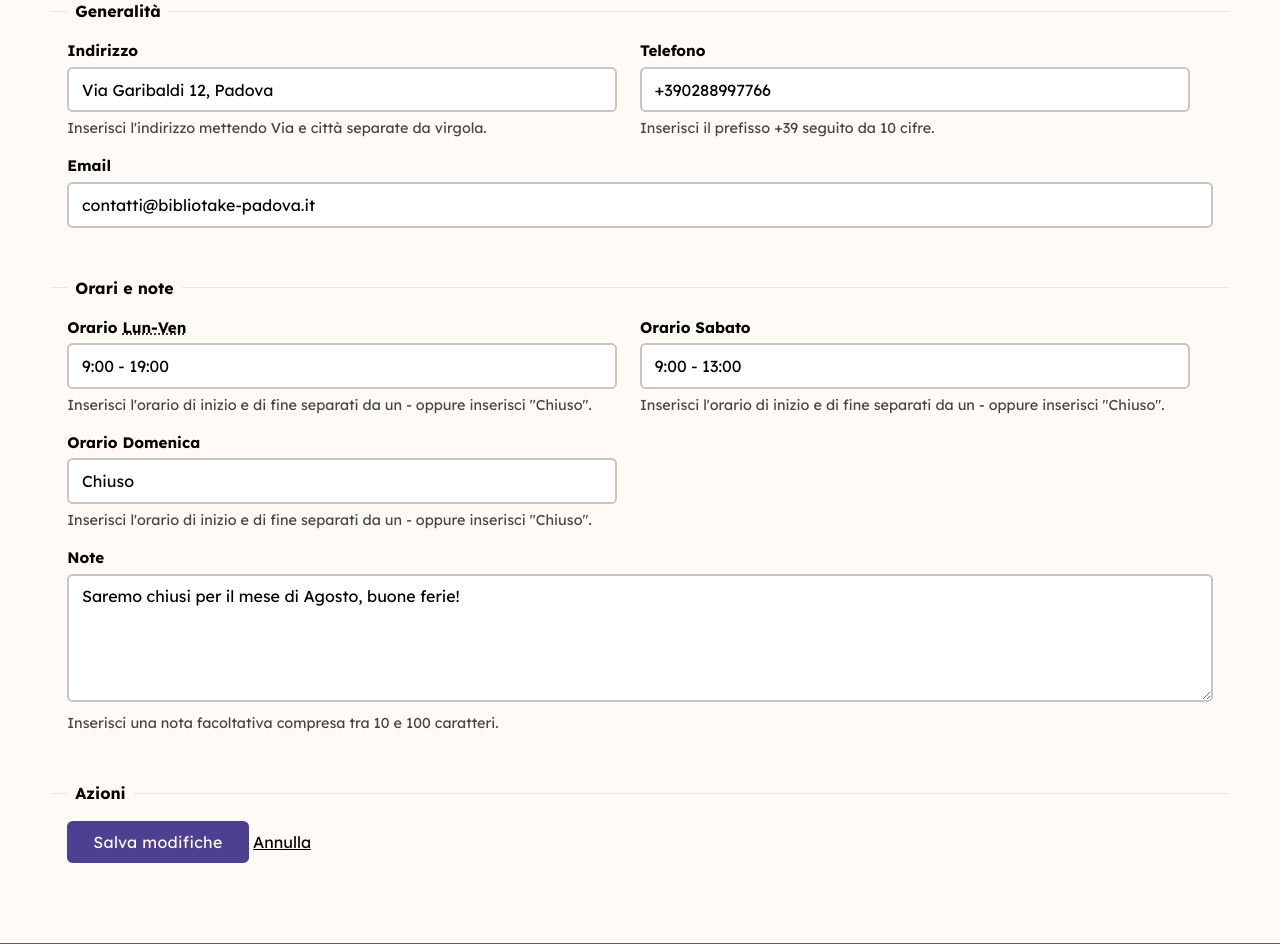
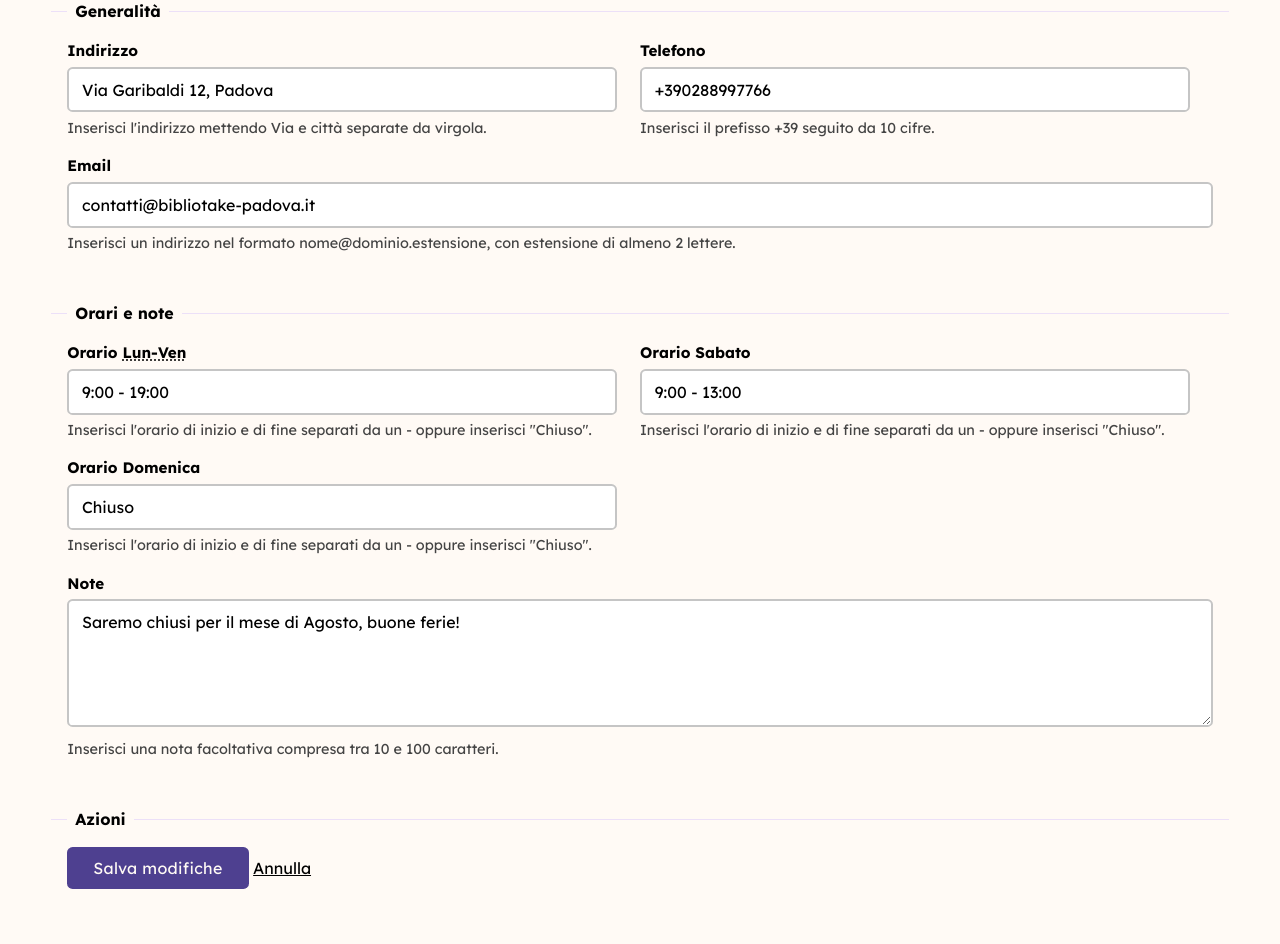
Before and after one commit to NotHoss/BiblioTake, a PHP site: page /admin/modifica-biblio-admin.php in a window 1280 px wide. Shown: the part 265-1209 px from the top of the page. Run offline with PHP 8.4, Linux system fonts and the light colour scheme; a user stored in the database is signed in; data comes from the database, SQL or seed files in the repository.

Commit message:
feat(validation-admin): aggiornato i file admin per ospitare la validation.js, anche il db per allineare la descrizione dei libri compresa tra 1000 e 5000 caratteri. aggiunto data-validate=data-validate ai form admin di modifica/creazione prestiti, libri e generalità biblioteca; esteso renderSearchForm() con un’opzione validate, usata solo nei filtri admin; aggiunti vincoli HTML5 mancanti dove servivano davvero: pattern per ISBN, lingua, telefono, indirizzo/orari biblioteca, e data-max-mb=5 per le copertine JPEG;

```diff
--- a/html/admin/showModificaBiblioAdmin.html
+++ b/html/admin/showModificaBiblioAdmin.html
@@ -10,22 +10,22 @@
     </p>
 </noscript>
 
-<form class="form admin-form" action="modifica-biblio-admin.php" method="post">
+<form class="form admin-form" action="modifica-biblio-admin.php" method="post" data-validate="data-validate">
     <input type="hidden" name="azione" value="aggiorna_generalita" />
     <input type="hidden" name="biblioteca_id" value="[BIBLIOTECA_ID]" />
 
     <fieldset>
         <legend>Generalità</legend>
-        <p><label for="indirizzo">Indirizzo</label><input type="text" id="indirizzo" name="indirizzo" value="[INDIRIZZO]" required aria-required="true" minlength="1" maxlength="100" autocomplete="street-address" placeholder="es. Via Roma 1, Padova" aria-describedby="indirizzo_help" /><span class="field-help" id="indirizzo_help">Inserisci l'indirizzo mettendo Via e citt&agrave; separate da virgola.</span></p>
-        <p><label for="telefono">Telefono</label><input type="text" id="telefono" name="telefono" value="[TELEFONO]" required aria-required="true" minlength="13" maxlength="13" autocomplete="tel" placeholder="es. +391234567890" aria-describedby="telefono_help" /><span class="field-help" id="telefono_help">Inserisci il prefisso +39 seguito da 10 cifre.</span></p>
-        <p><label for="email">Email</label><input type="email" id="email" name="email" value="[EMAIL]" required aria-required="true" maxlength="255" autocomplete="email" /></p>
+        <p><label for="indirizzo">Indirizzo</label><input type="text" id="indirizzo" name="indirizzo" value="[INDIRIZZO]" required aria-required="true" minlength="1" maxlength="100" pattern="Via\s+.+\d+\s*,\s*[A-Za-zÀ-ÿ' .-]{2,}" autocomplete="street-address" placeholder="es. Via Roma 1, Padova" aria-describedby="indirizzo_help" /><span class="field-help" id="indirizzo_help">Inserisci l'indirizzo mettendo Via e citt&agrave; separate da virgola.</span></p>
+        <p><label for="telefono">Telefono</label><input type="text" id="telefono" name="telefono" value="[TELEFONO]" required aria-required="true" minlength="13" maxlength="13" pattern="\+39[0-9]{10}" autocomplete="tel" placeholder="es. +391234567890" aria-describedby="telefono_help" /><span class="field-help" id="telefono_help">Inserisci il prefisso +39 seguito da 10 cifre.</span></p>
+        <p><label for="email">Email</label><input type="email" id="email" name="email" value="[EMAIL]" required aria-required="true" maxlength="255" pattern="[A-Za-z0-9._%+-]+@[A-Za-z0-9](?:[A-Za-z0-9-]*[A-Za-z0-9])?(?:\.[A-Za-z0-9](?:[A-Za-z0-9-]*[A-Za-z0-9])?)*\.[A-Za-z]{2,}" data-email-msg="il formato inserito non &egrave; valido." autocomplete="email" placeholder="es. biblioteca@example.com" aria-describedby="email_help" /><span class="field-help" id="email_help">Inserisci un indirizzo nel formato nome@dominio.estensione, con estensione di almeno 2 lettere.</span></p>
     </fieldset>
 
     <fieldset>
         <legend>Orari e note</legend>
-        <p><label for="orario_lun_ven">Orario <abbr title="da Luned&igrave; a Venerd&igrave;">Lun-Ven</abbr></label><input type="text" id="orario_lun_ven" name="orario_lun_ven" value="[ORARIO_LUN_VEN]" required aria-required="true" minlength="1" maxlength="100" placeholder="es. 9:00 - 19:00" aria-describedby="orario_lun_ven_help" /><span class="field-help" id="orario_lun_ven_help">Inserisci l'orario di inizio e di fine separati da un - oppure inserisci "Chiuso".</span></p>
-        <p><label for="orario_sabato">Orario Sabato</label><input type="text" id="orario_sabato" name="orario_sabato" value="[ORARIO_SABATO]" required aria-required="true" minlength="1" maxlength="100" placeholder="es. 9:00 - 13:00" aria-describedby="orario_sabato_help" /><span class="field-help" id="orario_sabato_help">Inserisci l'orario di inizio e di fine separati da un - oppure inserisci "Chiuso".</span></p>
-        <p><label for="orario_domenica">Orario Domenica</label><input type="text" id="orario_domenica" name="orario_domenica" value="[ORARIO_DOMENICA]" required aria-required="true" minlength="1" maxlength="100" placeholder="es. Chiuso" aria-describedby="orario_domenica_help" /><span class="field-help" id="orario_domenica_help">Inserisci l'orario di inizio e di fine separati da un - oppure inserisci "Chiuso".</span></p>
+        <p><label for="orario_lun_ven">Orario <abbr title="da Luned&igrave; a Venerd&igrave;">Lun-Ven</abbr></label><input type="text" id="orario_lun_ven" name="orario_lun_ven" value="[ORARIO_LUN_VEN]" required aria-required="true" minlength="1" maxlength="100" pattern="Chiuso|([1-9]|1[0-9]|2[0-4]):[0-5][0-9]\s*-\s*([1-9]|1[0-9]|2[0-4]):[0-5][0-9]" placeholder="es. 9:00 - 19:00" aria-describedby="orario_lun_ven_help" /><span class="field-help" id="orario_lun_ven_help">Inserisci l'orario di inizio e di fine separati da un - oppure inserisci "Chiuso".</span></p>
+        <p><label for="orario_sabato">Orario Sabato</label><input type="text" id="orario_sabato" name="orario_sabato" value="[ORARIO_SABATO]" required aria-required="true" minlength="1" maxlength="100" pattern="Chiuso|([1-9]|1[0-9]|2[0-4]):[0-5][0-9]\s*-\s*([1-9]|1[0-9]|2[0-4]):[0-5][0-9]" placeholder="es. 9:00 - 13:00" aria-describedby="orario_sabato_help" /><span class="field-help" id="orario_sabato_help">Inserisci l'orario di inizio e di fine separati da un - oppure inserisci "Chiuso".</span></p>
+        <p><label for="orario_domenica">Orario Domenica</label><input type="text" id="orario_domenica" name="orario_domenica" value="[ORARIO_DOMENICA]" required aria-required="true" minlength="1" maxlength="100" pattern="Chiuso|([1-9]|1[0-9]|2[0-4]):[0-5][0-9]\s*-\s*([1-9]|1[0-9]|2[0-4]):[0-5][0-9]" placeholder="es. Chiuso" aria-describedby="orario_domenica_help" /><span class="field-help" id="orario_domenica_help">Inserisci l'orario di inizio e di fine separati da un - oppure inserisci "Chiuso".</span></p>
         <p><label for="note">Note</label><textarea id="note" name="note" rows="4" minlength="10" maxlength="100" aria-describedby="note_help">[NOTE]</textarea><span class="field-help" id="note_help">Inserisci una nota facoltativa compresa tra 10 e 100 caratteri.</span></p>
     </fieldset>
 
--- a/html/admin/showModificaPrestitoAdmin.html
+++ b/html/admin/showModificaPrestitoAdmin.html
@@ -8,7 +8,7 @@
     </p>
 </noscript>
 
-<form class="form admin-form" action="modifica-prestito.php" method="post">
+<form class="form admin-form" action="modifica-prestito.php" method="post" data-validate="data-validate">
     <input type="hidden" name="prestito_id" value="[PRESTITO_IN_MODIFICA_ID]" />
     <input type="hidden" name="azione" value="salva_modifica" />
     <input type="hidden" name="return" value="[RETURN_URL]" />
--- a/html/admin/showPrestitiAdmin.html
+++ b/html/admin/showPrestitiAdmin.html
@@ -22,7 +22,7 @@
                     JavaScript è disattivato. La validazione dei dati avverrà solo lato server.
                 </p>
             </noscript>
-            <form action="prestiti-utente.php" method="post" class="content-form">
+            <form action="prestiti-utente.php" method="post" class="form content-form" data-validate="data-validate">
                 <input type="hidden" name="azione" value="salva_modifica" />
                 <input type="hidden" name="prestito_id" value="[PRESTITO_IN_MODIFICA_ID]" />
                 <input type="hidden" name="utente_id" value="[UTENTE_ID]" />
--- a/html/template/search-form.html
+++ b/html/template/search-form.html
@@ -1,4 +1,4 @@
-<form action="[FORM_ACTION]" method="[FORM_METHOD]" class="[FORM_CLASS]" id="[FORM_ID]">
+<form action="[FORM_ACTION]" method="[FORM_METHOD]" class="[FORM_CLASS]" id="[FORM_ID]"[FORM_ATTRS]>
     [FORM_FIELDS]
     <div class="search-form-actions">
         <button type="submit">[SUBMIT_LABEL]</button>
--- a/includes/functions/search_functions.php
+++ b/includes/functions/search_functions.php
@@ -67,11 +67,14 @@ function renderSearchForm(array $config) {
         $resetLink = '<a href="' . htmlspecialchars($resetHref, ENT_QUOTES, 'UTF-8') . '">' . htmlspecialchars($resetLabel, ENT_QUOTES, 'UTF-8') . '</a>';
     }
 
+    $formAttrs = !empty($config['validate']) ? ' data-validate="data-validate"' : '';
+
     return renderHtmlTemplate($templatePath, [
         '[FORM_ACTION]' => htmlspecialchars((string) ($config['action'] ?? ''), ENT_QUOTES, 'UTF-8'),
         '[FORM_METHOD]' => htmlspecialchars(strtolower((string) ($config['method'] ?? 'get')) === 'post' ? 'post' : 'get', ENT_QUOTES, 'UTF-8'),
         '[FORM_CLASS]' => htmlspecialchars((string) ($config['class'] ?? 'search-form'), ENT_QUOTES, 'UTF-8'),
         '[FORM_ID]' => htmlspecialchars((string) ($config['id'] ?? 'search-form'), ENT_QUOTES, 'UTF-8'),
+        '[FORM_ATTRS]' => $formAttrs,
         '[FORM_FIELDS]' => $fieldsHtml,
         '[SUBMIT_LABEL]' => htmlspecialchars((string) ($config['submitLabel'] ?? 'Filtra'), ENT_QUOTES, 'UTF-8'),
         '[RESET_LINK]' => $resetLink,
--- a/js/validation.js
+++ b/js/validation.js
@@ -17,6 +17,7 @@
 //attributi custom:
 //  data-match="idAltroCampo"   conferma uguale a un altro campo (es. password)
 //  data-error-msg="..."        messaggio per qualsiasi errore di quel campo
+//  data-email-msg="..."        messaggio per formato email non valido
 //  data-max-mb="2"             dimensione massima file in MB
 //
 //l'attributo title se presente viene usato come messaggio sostitutivo
@@ -133,6 +134,16 @@
         return true;
     }
 
+    //valida il valore contro l'attributo pattern, se presente.
+    function rispettaPattern(input, valore) {
+        var pat = input.getAttribute('pattern');
+        if (!pat) return true;
+
+        var re = null;
+        try { re = new RegExp('^(?:' + pat + ')$'); } catch (e) { re = null; }
+        return !re || re.test(valore);
+    }
+
     //valida un radio group: chiamato sul primo radio del gruppo
     function validaRadio(input) {
         if (!input.form) return true;
@@ -201,7 +212,10 @@
         if (tipo === 'email') {
             //regex volutamente permissiva (validazione finale spetta al server)
             if (!/^[^\s@]+@[^\s@]+\.[^\s@]+$/.test(valoreTrim)) {
-                return mostraErrore(input, MSG.email);
+                return mostraErrore(input, input.getAttribute('data-email-msg') || MSG.email);
+            }
+            if (!rispettaPattern(input, valoreTrim)) {
+                return mostraErrore(input, input.getAttribute('data-email-msg') || MSG.pattern);
             }
         } else if (tipo === 'url') {
             if (!/^https?:\/\/[^\s]+$/.test(valoreTrim)) {
@@ -250,13 +264,8 @@
         }
 
         //pattern
-        var pat = input.getAttribute('pattern');
-        if (pat) {
-            var re = null;
-            try { re = new RegExp('^(?:' + pat + ')$'); } catch (e) { re = null; }
-            if (re && !re.test(valoreTrim)) {
-                return mostraErrore(input, MSG.pattern);
-            }
+        if (!rispettaPattern(input, valoreTrim)) {
+            return mostraErrore(input, MSG.pattern);
         }
 
         //data-match: campo deve coincidere con un altro (conferma password)
--- a/views/showLibriAdmin.php
+++ b/views/showLibriAdmin.php
@@ -36,6 +36,7 @@ foreach (($tagsDisponibili ?? []) as $tag) {
 $searchForm = renderSearchForm([
     'action' => 'libri.php',
     'class' => 'form admin-search-form',
+    'validate' => true,
     'submitLabel' => 'Applica filtri',
     'resetHref' => 'libri.php',
     'fields' => [
--- a/views/showPrestitiAdmin.php
+++ b/views/showPrestitiAdmin.php
@@ -19,6 +19,7 @@ $template = preg_replace('/<!-- ROW_TEMPLATE_START -->.*?<!-- ROW_TEMPLATE_END -
 $searchForm = renderSearchForm([
     'action' => 'prestiti-utente.php',
     'class' => 'form admin-search-form',
+    'validate' => true,
     'submitLabel' => 'Applica filtri',
     'resetHref' => 'prestiti-utente.php',
     'fields' => [
--- a/views/showRecensioniAdmin.php
+++ b/views/showRecensioniAdmin.php
@@ -17,6 +17,7 @@ $template = preg_replace('/<!-- ROW_TEMPLATE_START -->.*?<!-- ROW_TEMPLATE_END -
 $searchForm = renderSearchForm([
     'action' => 'recensioni.php',
     'class' => 'form admin-search-form',
+    'validate' => true,
     'submitLabel' => 'Applica filtri',
     'resetHref' => 'recensioni.php',
     'fields' => [
--- a/views/showUtentiAdmin.php
+++ b/views/showUtentiAdmin.php
@@ -20,6 +20,7 @@ $resultsPerPage = isset($resultsPerPage) ? (int) $resultsPerPage : 10;
 $searchForm = renderSearchForm([
     'action' => 'utenti.php',
     'class' => 'form admin-search-form',
+    'validate' => true,
     'submitLabel' => 'Filtra',
     'resetHref' => 'utenti.php',
     'fields' => [
```
Also changed, not shown: html/admin/showAggiungiLibroAdmin.html (+5 -5 lines), html/admin/showModificaLibroAdmin.html (+5 -5 lines).
